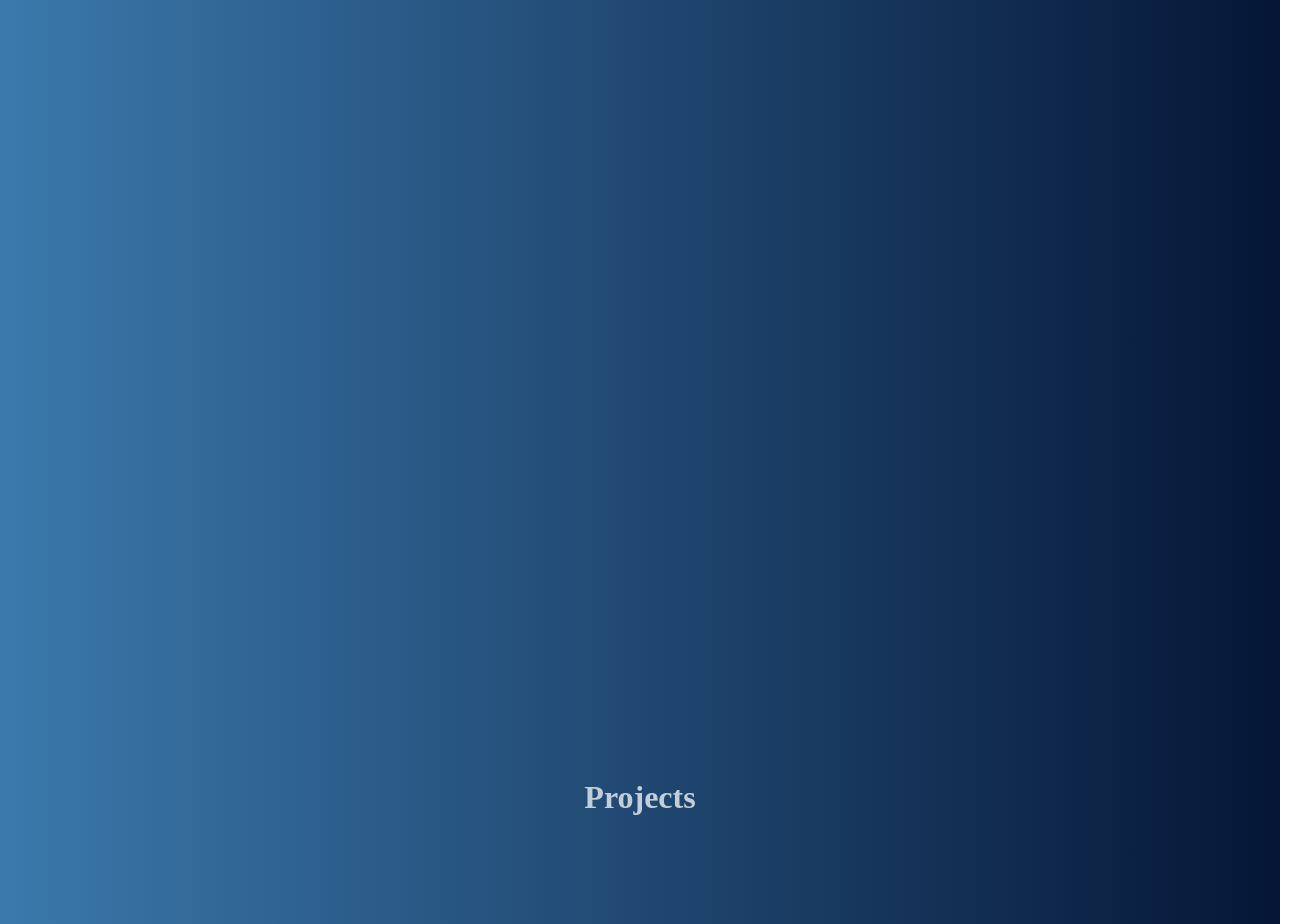
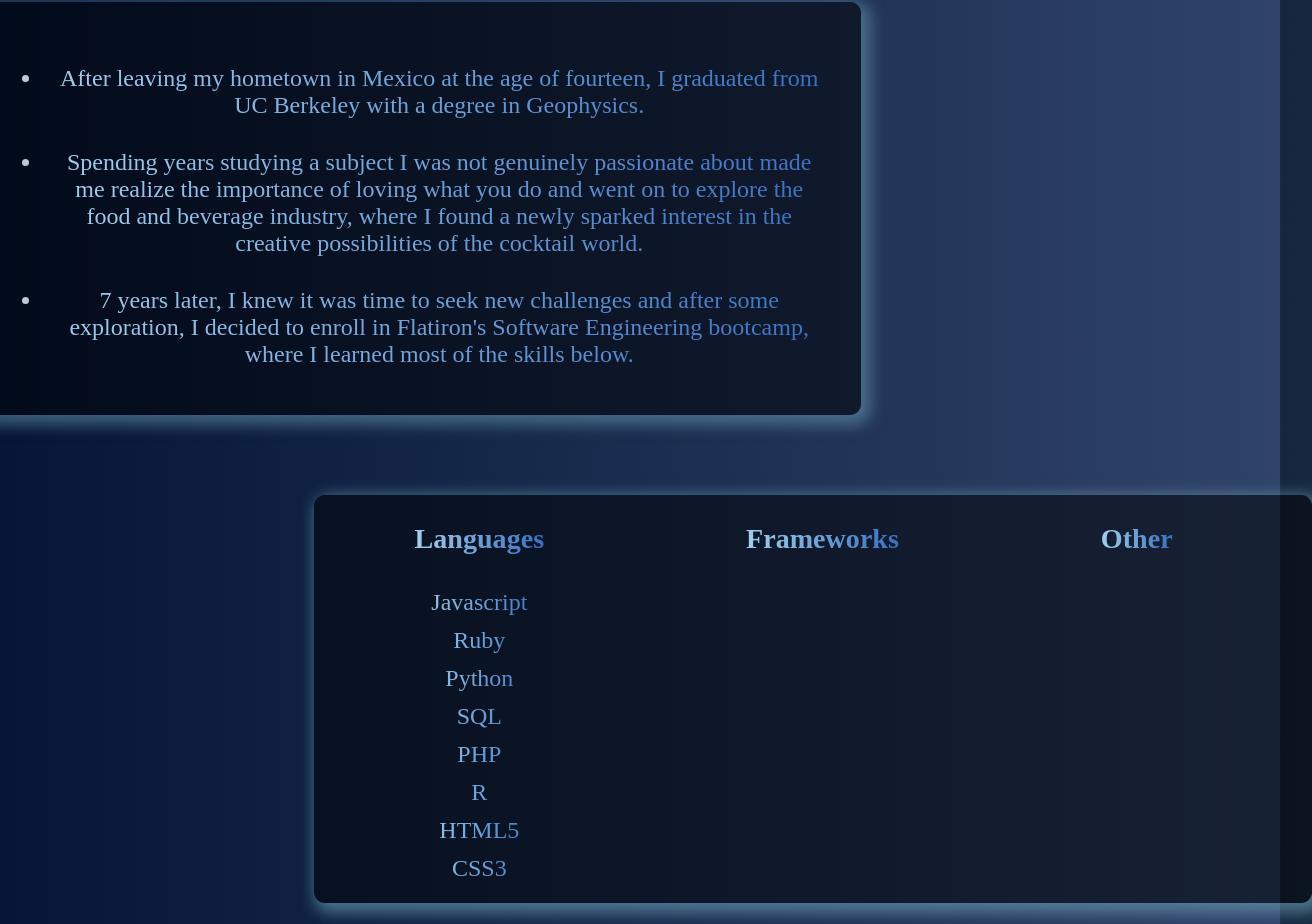
Before and after one commit to juancmeza/portfolio-juan, a React (Create React App) app: page / in a window 1280 px wide. Shown: the part 928-1852 px from the top of the page, 1312 px wide, since content can reach past the window. Built offline with nearby package versions, Linux system fonts and the light colour scheme.

Commit message:
About Me almost compete

```diff
--- a/src/App.css
+++ b/src/App.css
@@ -1,7 +1,7 @@
 .App {
   font-family: "Metal Mania";
   text-align: center;
-  background: linear-gradient(to left, #051636, #3b79ac);
+  background: linear-gradient(to left, #304369, #051636);
   min-height: 100vh;
   color: rgb(212, 222, 230, 0.9);
   position: relative;
@@ -44,7 +44,7 @@
   min-height: 100vh;
   background-size: cover;
   background-position: center top;
-  box-shadow: 0 5px 10px rgb(42, 41, 41);
+  /* box-shadow: 0 5px 10px rgb(42, 41, 41); */
 }
 
 #Home {
@@ -61,21 +61,85 @@
 #AboutContainer {
   width: 100%;
   min-height: 100vh;
-  box-shadow: 0 5px 10px rgb(42, 41, 41);
+  /* box-shadow: 0 5px 10px rgb(42, 41, 41); */
 }
 
 #About {
   display: flex;
-  flex-direction: row;
+  flex-direction: column;
   justify-content:space-around;
   align-items: center;
   width: 85%;
   margin: auto;
+  min-height: 100vh;
+}
+
+#About1 {
+  min-height: 25vh;
+  width: 65vw;
+  background-color: rgba(0, 0, 0, 0.5);
+  border-radius: 0.7em;
+  box-shadow: 5px 5px 15px 5px rgb(112, 166, 190, 0.5);
+  padding: 4vh 2vw 2vh 4vh;
+  margin-left: -35vw;
+  margin-bottom: 5vh;
+  display: flex;
+  flex-direction: column;
+  justify-content: flex-start;
+  justify-items: flex-start;
+  align-items: center;
+  text-justify:distribute-all-lines;
+}
+
+#About1 li {
+  background: linear-gradient(to right, #a0d0ec, #376ec0);
+  background-clip: text;
+  -webkit-background-clip: text;
+  -moz-background-clip: text;
+  -moz-text-fill-color: transparent;
+  -webkit-text-fill-color: transparent;
+  display: list-item;
+  font-size: x-large;
+}
+
+ul{ text-align:center;}
+li{ display:inline-block;padding:15px;}
+
+#About2 {
+  min-height: 50vh;
+  min-width: 75vw;
+  background-color: rgba(0, 0, 0, .5);
+  border-radius: 0.7em;
+  margin-right: -27vw;
+  margin-top: 5vh;
+  padding-right: 3vw;
+  padding-bottom: 1vh;
+  box-shadow: 5px 5px 15px 5px rgb(112, 166, 190, 0.6);
+  display: flex;
+  flex-direction: row;
+  justify-content: space-around;
+}
+
+.TechnicalSkills {
+  display: flex;
+  flex-direction: column;
+  background: linear-gradient(to right, #a0d0ec, #376ec0);
+  background-clip: text;
+  -webkit-background-clip: text;
+  -moz-background-clip: text;
+  -moz-text-fill-color: transparent;
+  -webkit-text-fill-color: transparent;
+  font-size: x-large;
+}
+
+.TechnicalSkills li {
+  line-height: 8px;
+  margin: 0;
 }
 
 #Projects {
   min-height: 100vh;
-  background: linear-gradient(to left, #051636, #3b79ac);
+  /* background: linear-gradient(to left, #051636, #3b79ac); */
 }
 
 #Publications {
@@ -88,7 +152,7 @@
   width: 100%;
   background-size: cover;
   background-position: center top;
-  box-shadow: 0 5px 10px rgb(42, 41, 41);
+  /* box-shadow: 0 5px 10px rgb(42, 41, 41); */
 }
 
 #Contact {
@@ -96,7 +160,7 @@
 }
 
 .navbar {
-  opacity: 0.7;
+  opacity: 0.8;
   box-shadow: 0 5px 10px rgb(42, 41, 41);
   position: sticky !important;
   top: 0;
@@ -107,13 +171,13 @@
   justify-content: flex-end !important;
   /* width: auto !important; */
   /* margin: auto !important; */
-  background: rgb(41, 49, 56) !important;
+  background: rgb(3, 5, 7) !important;
   z-index: 9998;
 }
 
 :root {
   --pcol: rgb(3, 12, 19) !important;
-  --scol: rgb(36, 155, 190) !important;
+  --scol: rgb(45, 138, 214) !important;
   --tspeed: 0s !important;
   --fgrad: rgba(41, 49, 56, 0.95) !important;
   --sgrad: rgb(41, 49, 56, 0.95) !important;
@@ -126,7 +190,7 @@
   position: fixed;
   top: 0;
   left: 10px;
-  color: rgba(36, 155, 190) !important;
+  color: rgb(45, 138, 214) !important;
   font-weight: 200;
   z-index: 9999;
   opacity: 1;
@@ -143,6 +207,13 @@
 .ComponentTitle {
   color: rgb(212, 222, 230, 0.9);
   font-size: xx-large;
+  background: linear-gradient(to right, #a0d0ec, #376ec0);
+  background-clip: text;
+  -webkit-background-clip: text;
+  -moz-background-clip: text;
+  -moz-text-fill-color: transparent;
+  -webkit-text-fill-color: transparent;
+  display: inline-block
 }
 
 .PublicationsCardsContainer {
--- a/src/components/About.js
+++ b/src/components/About.js
@@ -9,10 +9,45 @@ function About() {
   return (
     <div id="AboutContainer">
         <div style={{height: '5vh'}}></div>
-        <h2>About Me</h2>
+        <h2 className="ComponentTitle">About Me</h2>
         <div id="About">
-            <div>P1</div>
-            <div>P2</div>
+            <div id="About1">
+                <ul>
+                    <li>
+                        After leaving my hometown in Mexico at the age of fourteen, I graduated
+                        from UC Berkeley with a degree in Geophysics.
+                    </li>
+                    <li>
+                        Spending years studying a subject I was not genuinely passionate about made me realize
+                        the importance of loving what you do and went on to explore the food and beverage industry, where I
+                        found a newly sparked interest in the creative possibilities of the cocktail world.
+                    </li>
+                    <li>
+                        7 years later, I knew it was time to seek new challenges and after some exploration,
+                        I decided to enroll in Flatiron's Software Engineering bootcamp, where I learned
+                        most of the skills below.
+                    </li>
+                </ul>
+            </div>
+            <div id="About2">
+                <div className="TechnicalSkills">
+                    <h3>Languages</h3>
+                    <li>Javascript</li>
+                    <li>Ruby</li>
+                    <li>Python</li>
+                    <li>SQL</li>
+                    <li>PHP</li>
+                    <li>R</li>
+                    <li>HTML5</li>
+                    <li>CSS3</li>
+                </div>
+                <div className="TechnicalSkills">
+                    <h3>Frameworks</h3>
+                </div>
+                <div className="TechnicalSkills">
+                    <h3>Other</h3>
+                </div>
+            </div>
         </div>
     </div>
   );
```
